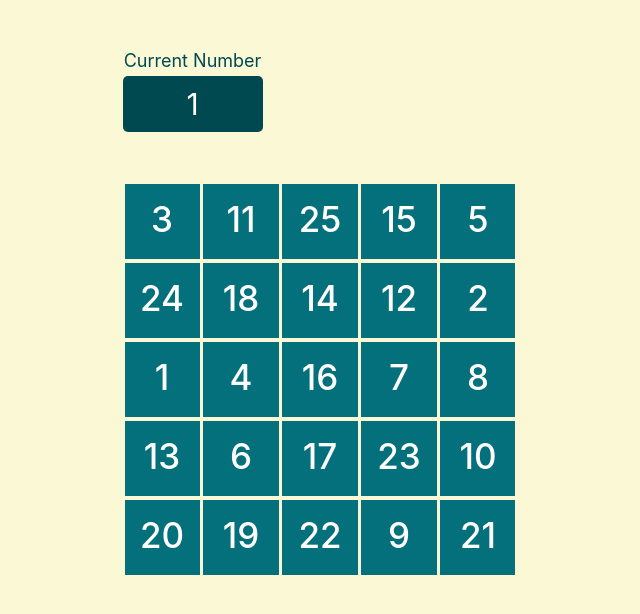
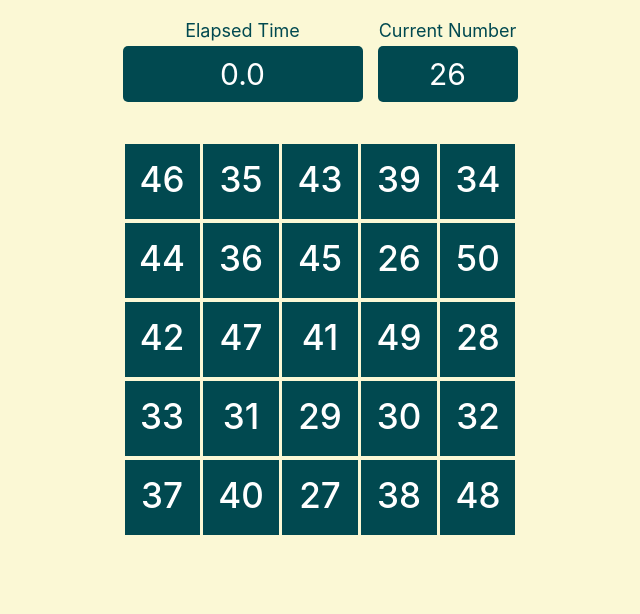
Before and after one commit to sinangenc/1to50-React, a React (Create React App) app: page / in a window 1280 px wide. Shown: the top 614 px of the page, without its empty margins (320-960 px from the left). Built offline with nearby package versions, Linux system fonts and the light colour scheme.

Commit message:
Timer added

```diff
--- a/src/App.css
+++ b/src/App.css
@@ -4,7 +4,7 @@
 
 .GameBoard {
   max-width: 395px;
-  margin: 50px auto;
+  margin: 40px auto;
 }
 
 .Square {
@@ -35,13 +35,20 @@
 
 .InfoField{
   width: 395px;
-  margin: 50px auto;
+  margin: 20px auto auto auto;
+}
+
+.Timer{
+  width: 240px;
+  float: left;
 }
 
 .CurrentNumber{
   width: 140px;
+  float: right;
 }
 
+.Timer span,
 .CurrentNumber span{
   display: block;
   font-size: 18px;
@@ -49,6 +56,7 @@
   color: #014950;
 }
 
+.Timer div,
 .CurrentNumber div{
   width: 100px;
   background: #014950;
@@ -57,3 +65,14 @@
   padding: 10px 20px;
   border-radius: 5px;
 }
+
+.Timer div {
+  width: 200px;
+}
+
+
+.clearfix::after {
+  content: "";
+  clear: both;
+  display: table;
+}
--- a/src/App.js
+++ b/src/App.js
@@ -19,12 +19,45 @@ class App extends React.Component{
 
         // Set state
         this.state = {
-            currentNumber: 1,
-            numbers: numbers
+            currentNumber: 26,
+            numbers: numbers,
+            elapsedTime: 0,
+            isBoardActive: true
         }
 
         // Binding this
         this.handleSquareOnclick = this.handleSquareOnclick.bind(this);
+        this.updateElapsedTime = this.updateElapsedTime.bind(this);
+    }
+
+    startGame(){
+        this.timer = setInterval( this.updateElapsedTime, 10);
+    }
+
+    updateElapsedTime(){
+        this.setState((oldState) => {
+            return {
+                elapsedTime: oldState.elapsedTime + 10,
+            };
+        });
+    }
+
+    endGame(){
+        this.setState({
+            isBoardActive: false,
+        });
+
+        clearInterval(this.timer);
+    }
+
+    getElapsedTime(){
+        // Convert to String
+        const tmpText = "" + this.state.elapsedTime;
+
+        // Get first part of string (except from last 3 digits)
+        const second = tmpText.substr(0, tmpText.length - 3);
+
+        return ( second ? second : 0) + "." + tmpText.substr(tmpText.length - 3);
     }
 
     handleSquareOnclick(clickedNumber){
@@ -33,6 +66,16 @@ class App extends React.Component{
         // If current number clicked, set it as found
         // increase current number
         if(this.state.currentNumber === clickedNumber){
+
+            // If clickedNumber == 1, start the counter
+            if(clickedNumber === 26){
+                this.startGame();
+            }
+            else if(clickedNumber === 50){
+                // If clickedNumber == 50, stop the counter
+                this.endGame();
+            }
+
             this.setState((oldState) => {
                 // Iterate numbers and update isFound value of clicked number
                 const numbers = oldState.numbers.map((item) => {
@@ -42,8 +85,11 @@ class App extends React.Component{
                     return item;
                 });
 
+                // find net value of currentNumber
+                const nextNumber = (oldState.currentNumber < 50) ? oldState.currentNumber + 1 : oldState.currentNumber;
+
                 return {
-                    currentNumber: oldState.currentNumber + 1,
+                    currentNumber: nextNumber,
                     numbers: numbers,
                 };
             });
@@ -51,10 +97,20 @@ class App extends React.Component{
     }
 
     render() {
+
         return(
             <div className="App">
-                <InfoField currentNumber={this.state.currentNumber} />
-                <GameBoard numbers={this.state.numbers} handleSquareOnclick={this.handleSquareOnclick}  />
+                <InfoField
+                    elapsedTime={this.getElapsedTime()}
+                    currentNumber={this.state.currentNumber}
+                />
+
+                {
+                    <GameBoard
+                        numbers={this.state.numbers}
+                        handleSquareOnclick={this.handleSquareOnclick}
+                    />
+                }
             </div>
         );
     }
--- a/src/components/InfoField.js
+++ b/src/components/InfoField.js
@@ -1,9 +1,11 @@
 import CurrentNumber from "./CurrentNumber";
+import Timer from "./Timer";
 
 function InfoField(props) {
     return (
         <div className="InfoField clearfix">
             <CurrentNumber currentNumber={props.currentNumber} />
+            <Timer time={props.elapsedTime} />
         </div>
     );
 }
--- /dev/null
+++ b/src/components/Timer.js
@@ -0,0 +1,14 @@
+import React from "react";
+
+class Timer extends React.Component{
+    render() {
+        return(
+            <div className="Timer">
+                <span className="text">Elapsed Time</span>
+                <div className="block">{this.props.time}</div>
+            </div>
+        );
+    }
+}
+
+export default Timer;
--- a/src/utils/Utils.js
+++ b/src/utils/Utils.js
@@ -25,7 +25,7 @@ export const createNumbersArray = () => {
     for(let i = 1; i <= 25; i++){
         firstPart.push({
             value: i,
-            isFound:false
+            isFound:true
         });
 
         secondPart.push({
```
